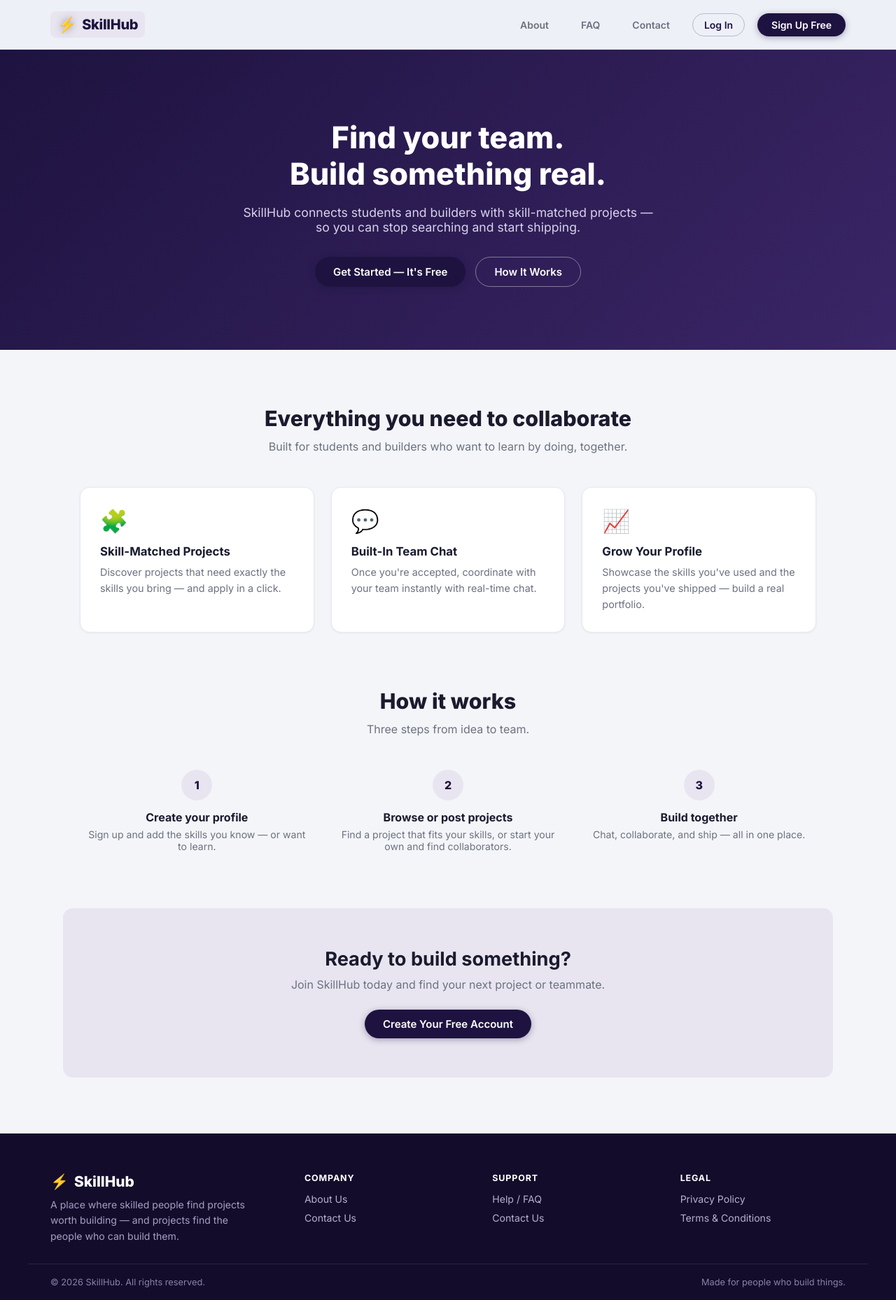
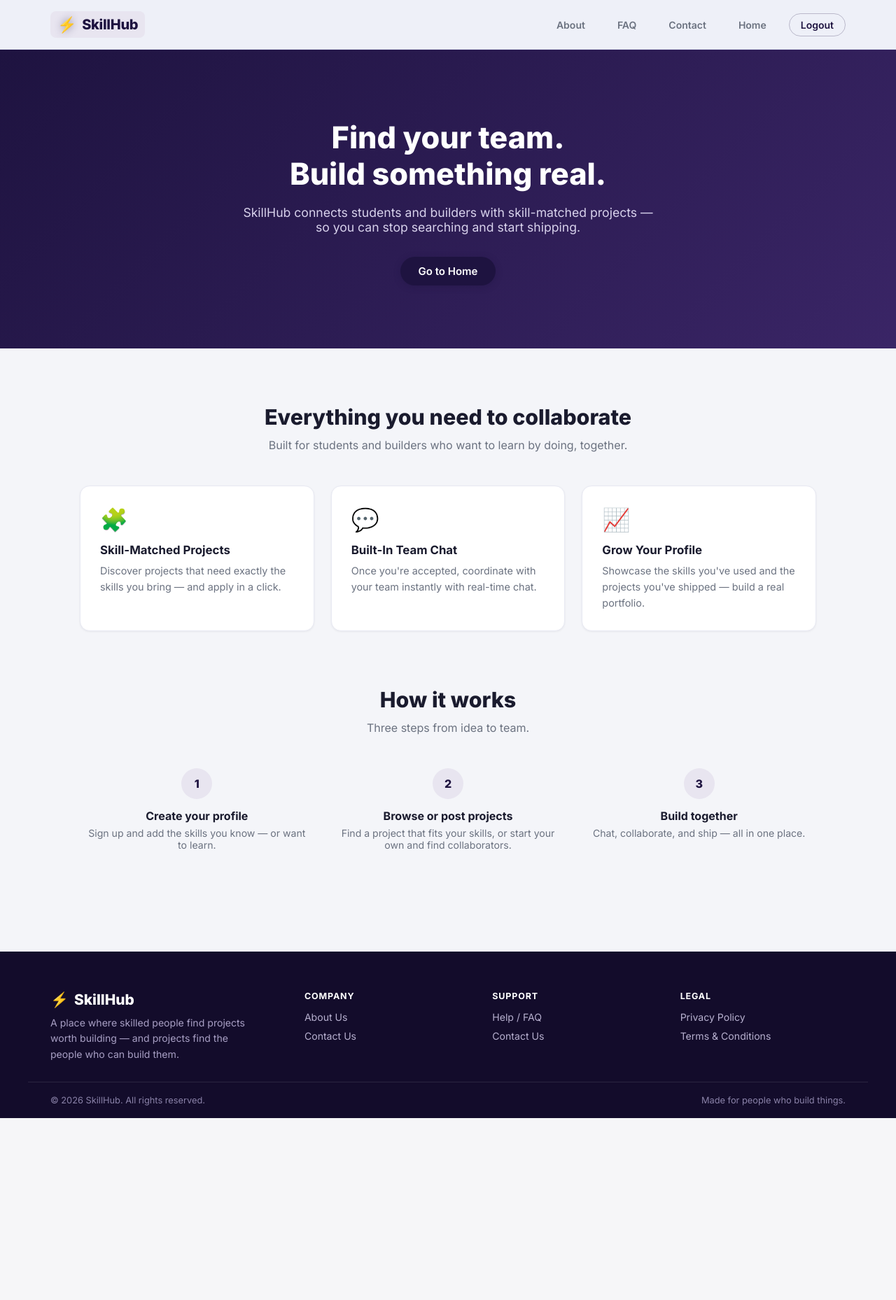
Before and after one commit to jillani0101/SkillHuB, a Flask app: template templates/landing.html in a window 1280 px wide. Shown: the whole page at 70% size. After the commit the page ends 1598 px from the top, so only its background shows below. Run offline with Flask 3, Linux system fonts and the light colour scheme; the template is opened without the code that fills it, so the values that code supplies are empty; the visitor is signed in with stand-in values (Sample User, id 1); some libraries are stand-ins or nearby versions.

Commit message:
Update landing.html

```diff
--- a/templates/landing.html
+++ b/templates/landing.html
@@ -17,8 +17,13 @@
             <a class="sh-nav-link" href="/about">About</a>
             <a class="sh-nav-link" href="/faq">FAQ</a>
             <a class="sh-nav-link" href="/contact">Contact</a>
-            <a class="sh-btn sh-btn-outline" href="/login">Log In</a>
-            <a class="sh-btn sh-btn-primary" href="/register">Sign Up Free</a>
+            {% if session.get('user_id') %}
+                <a class="sh-nav-link" href="/home">Home</a>
+                <a class="sh-btn sh-btn-outline" href="/logout">Logout</a>
+            {% else %}
+                <a class="sh-btn sh-btn-outline" href="/login">Log In</a>
+                <a class="sh-btn sh-btn-primary" href="/register">Sign Up Free</a>
+            {% endif %}
         </div>
     </div>
 </nav>
@@ -28,8 +33,12 @@
     <h1>Find your team.<br>Build something real.</h1>
     <p>SkillHub connects students and builders with skill-matched projects — so you can stop searching and start shipping.</p>
     <div class="sh-landing-hero-btns">
-        <a class="sh-btn sh-btn-primary sh-btn-lg" href="/register">Get Started — It's Free</a>
-        <a class="sh-btn sh-btn-outline sh-btn-lg" href="/faq">How It Works</a>
+        {% if session.get('user_id') %}
+            <a class="sh-btn sh-btn-primary sh-btn-lg" href="/home">Go to Home</a>
+        {% else %}
+            <a class="sh-btn sh-btn-primary sh-btn-lg" href="/register">Get Started — It's Free</a>
+            <a class="sh-btn sh-btn-outline sh-btn-lg" href="/faq">How It Works</a>
+        {% endif %}
     </div>
 </div>
 
@@ -79,12 +88,14 @@
     </div>
 </div>
 
-<!-- CTA -->
+<!-- CTA (only shown to logged-out users) -->
+{% if not session.get('user_id') %}
 <div class="sh-landing-cta">
     <h2>Ready to build something?</h2>
     <p>Join SkillHub today and find your next project or teammate.</p>
     <a class="sh-btn sh-btn-primary sh-btn-lg" href="/register">Create Your Free Account</a>
 </div>
+{% endif %}
 
 <!-- FOOTER -->
 <footer class="sh-footer">
```
